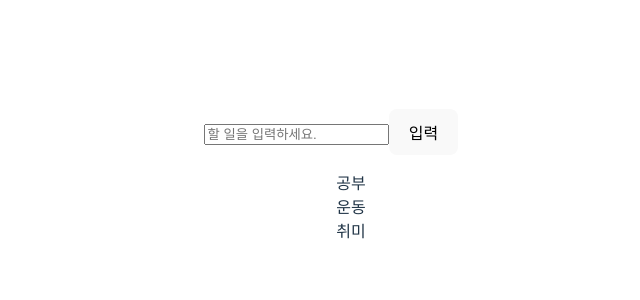
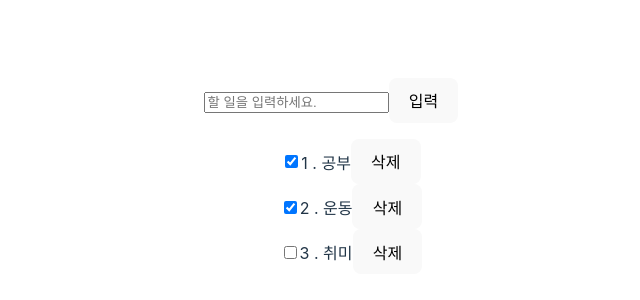
Before and after one commit to Mynamisboseong/REACT_TODOLIST, a React (Vite) app: page / in a window 1280 px wide. Shown: the part 216-516 px from the top of the page, without its empty margins (309-949 px from the left). Built offline with nearby package versions, Linux system fonts and the light colour scheme.

Commit message:
onToggle init

```diff
--- a/src/App.jsx
+++ b/src/App.jsx
@@ -1,5 +1,5 @@
 import "./App.css"
-import { useState } from "react";
+import { useRef, useState } from "react";
 import Todoinsert from "./components/Todoinsert"
 import TodoList from "./components/TodoList"
 
@@ -23,20 +23,35 @@ function App() {
     },
   ])
 
+  const nextId = useRef(4)
+
   const onInsert = (text) => {
     setTodos(
-      todos.concat({
-        id: 4,
+      todos.concat([{
+        id: nextId.current,
         text: text,
         checked: false,
-      })
+      }])
+    )
+    nextId.current++
+  }
+
+  const onDelete = (id) => {
+    setTodos(todos.filter(todo => todo.id !== id))
+  }
+
+  const onToggle = (id) => {
+    setTodos (
+      todos.map(todo =>
+        todo.id === id ? {...todo, checked: !todo.checked}:todo
+      )
     )
   }
   // view 구역
   return (
     <div>
       <Todoinsert onInsert={onInsert} />
-      <TodoList todos={todos} />
+      <TodoList todos={todos} onDelete={onDelete} onToggle={onToggle}/>
     </div>
   )
 }
--- a/src/components/TodoList.jsx
+++ b/src/components/TodoList.jsx
@@ -1,12 +1,12 @@
 import TodoListItem from "./TodoListItem";
 
-function TodoList({todos}) {
+function TodoList({todos,onDelete,onToggle}) {
 
   return (
     <>
       <ul>
         {todos.map((todo) => (
-          <TodoListItem key = {todo.id} todo = {todo}/>
+          <TodoListItem key = {todo.id} todo = {todo} onDelete={onDelete} onToggle={onToggle}/>
         ))}
       </ul>
     </>
--- a/src/components/TodoListItem.jsx
+++ b/src/components/TodoListItem.jsx
@@ -1,7 +1,12 @@
-function TodoListItem({todo}) {
+function TodoListItem({todo, onDelete,onToggle}) {
   return (
     <div>
-      {todo.text}
+      <input type="checkbox"
+      checked={todo.checked}
+      onChange={()=>onToggle(todo.id)}
+      />
+      <span>{todo.id} . {todo.text}</span>
+      <button onClick={() => onDelete(todo.id)}>삭제</button>
     </div>
   );
 }
```
Also changed, not shown: src/components/Todoinsert.jsx (+12 -12 lines).
